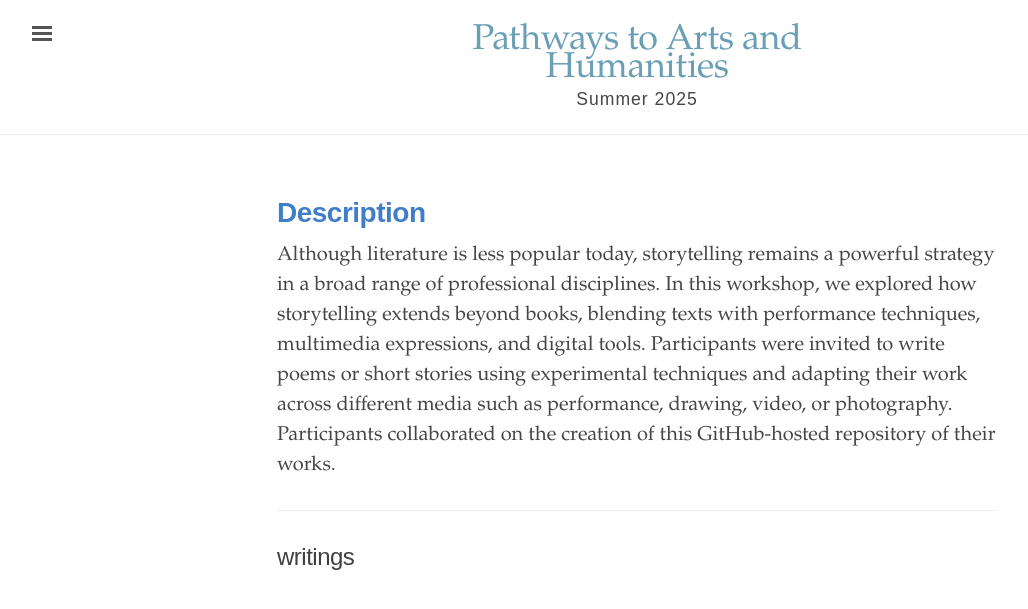
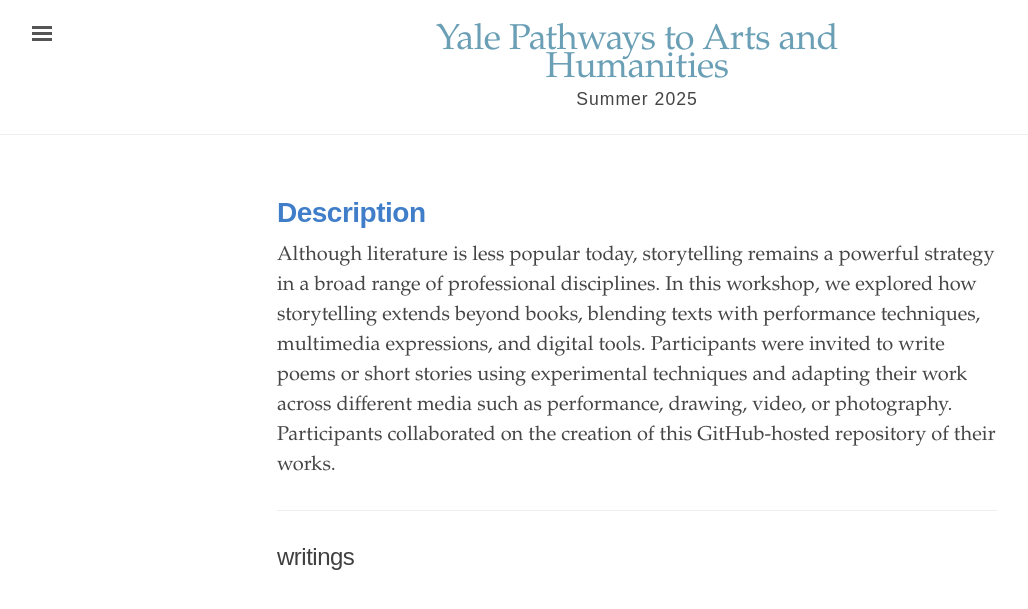
Before and after one commit to ypah-s25/storytelling, a Jekyll site: the page built from index.html, in a window 1280 px wide. Shown: the top 609 px of the page, without its empty margins (3-1031 px from the left). Built offline with Jekyll 4.4.1, drawn with Linux system fonts in a browser that asks for light colours.

Commit message:
Update _config.yml

```diff
--- a/_config.yml
+++ b/_config.yml
@@ -1,7 +1,7 @@
 # Built with Jekyll 3.6.0
 
 # Site Metadata
-title:               "Pathways to Arts and Humanities"
+title:               "Yale Pathways to Arts and Humanities"
 tagline:             "Summer 2025"
 description:         "A collection of writings by high school students enrolled in the workshop Storytelling Today: Literature Beyond Books."
 url:                 "https://ypah-s25.github.io"
```
